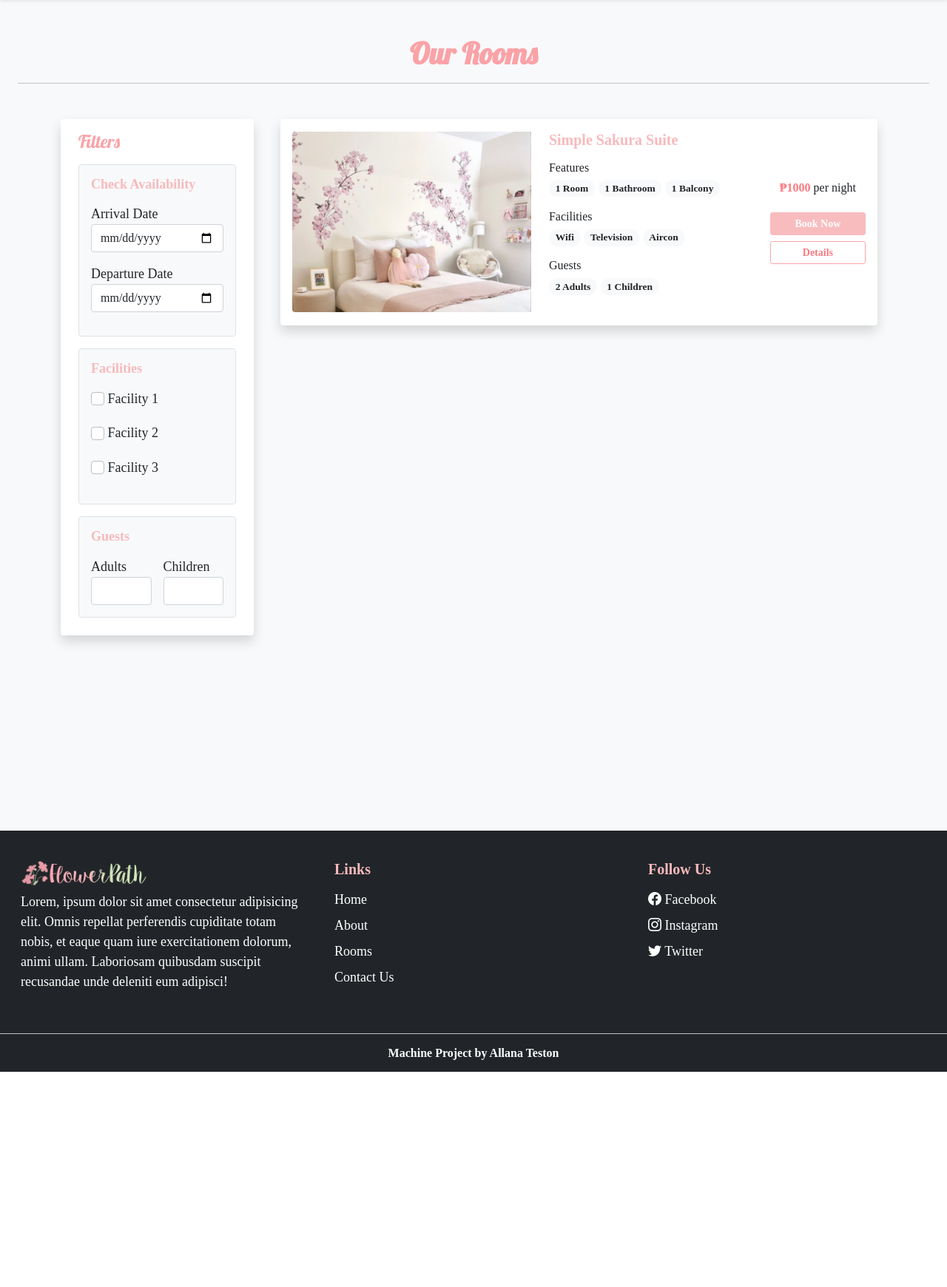
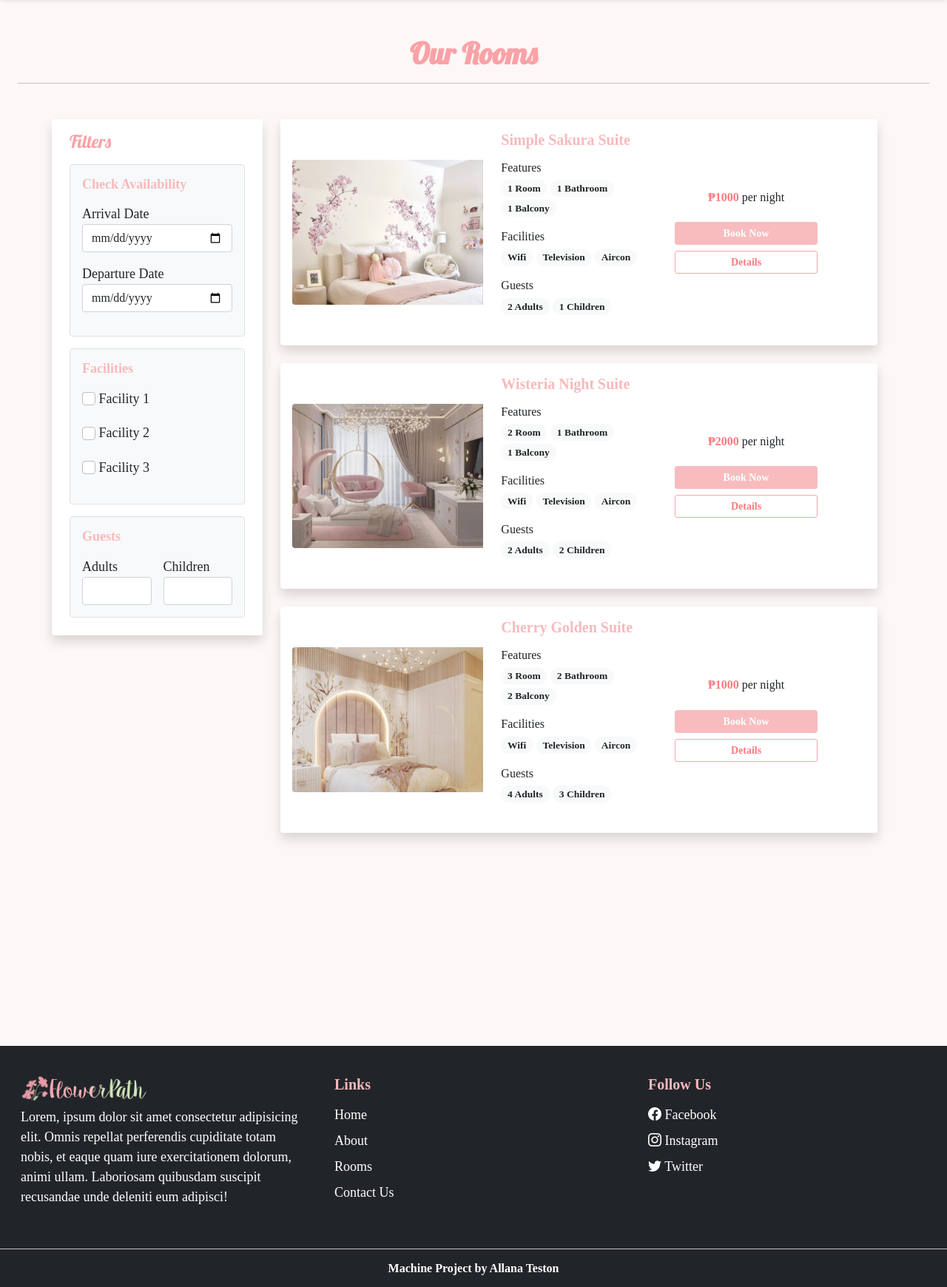
Before and after one commit to Ellesirkall/flower, a PHP site: page /rooms.php in a window 1280 px wide. Shown: the part 71-1811 px from the top of the page at 74% size. Before the commit the page ends 1520 px from the top, so only its background shows below. Run offline with PHP 8.4, Linux system fonts and the light colour scheme.

Commit message:
New changes

```diff
--- a/css/style.css
+++ b/css/style.css
@@ -4,7 +4,7 @@
 }
 
 body {
-    background-color: #ffefef;
+    background-color: #fdf7f7;
     font-family: 'Playfair Display', serif;
     font-size: 18px;
 }
--- a/inc/header.php
+++ b/inc/header.php
@@ -87,7 +87,7 @@
                         <button type="reset" class="btn-close shadow-none" data-bs-dismiss="modal" aria-label="Close"></button>
                     </div>
                     <div class="modal-body">
-                    <span class="badge rounded-pill bg-light text-white mb-3 text-wrap lh-base">
+                    <span class="badge rounded-pill bg-light text-dark mb-3 text-wrap lh-base">
                         Note: Your details must match with your ID (valid id or any government issued ID)
                         as that will be required during check-in.
                     </span>
--- a/index.php
+++ b/index.php
@@ -199,10 +199,10 @@
                     <div class="guests mb-4">
                     <h6 class="mb-1">Guests</h6>
                     <span class="badge rounded-pill bg-light text-dark text-wrap">
-                        4 Adults
+                        2 Adults
                     </span>
                     <span class="badge rounded-pill bg-light text-dark text-wrap">
-                        3 Children
+                        2 Children
                     </span>
                   </div>
                     <div class="rating mb-4">
--- a/rooms.php
+++ b/rooms.php
@@ -11,7 +11,7 @@
         }
     </style>
 </head>
-<body class="bg-light">
+<body>
 
 
 <!-- Header -->
@@ -28,7 +28,7 @@
 
         <!-- Filter -->
 
-        <div class="col-lg-3 col-md-12 mb-lg-0 mb-4">
+        <div class="col-lg-3 col-md-12 mb-lg-0 mb-4 px-lg-0">
             <nav class="navbar navbar-expand-lg navbar-light bg-white rounded shadow">
                 <div class="container-fluid flex-lg-column align-items-stretch lp-bg">
                     <h4 class="mt-2 lobster-regular color-pink">Filters</h4>
@@ -81,10 +81,10 @@
         <div class="col-lg-9 col-md-12 px-4">
             <div class="card mb-4 border-0 shadow">
                 <div class="row g-0 p-3 align-items-center">
-                    <div class="col-md-5 mb-lg-0 mb-md-0 mb-3">
-                        <img src="Images/room-1.png" width="400px" class="img-fluid rounded-start" alt="...">
+                    <div class="col-md-4 mb-lg-0 mb-md-0 mb-3 align-items-center">
+                        <img src="Images/room-1.png" width="900px" class="img-fluid rounded-start">
                     </div>
-                    <div class="col-md-5 px-lg-4 px-md-3 px-0">
+                    <div class="col-md-4 px-lg-4 px-md-3 px-0">
                         <h5 class="mb-3">Simple Sakura Suite</h5>
                         <div class="features mb-3">
                             <h6 class="mb-1">Features</h6>
@@ -120,7 +120,103 @@
                             </span>
                         </div>
                     </div>
-                    <div class="col-md-2 text-center">
+                    <div class="col-md-3 text-center">
+                        <h6 class="mb-4"><span>₱1000</span> per night</h6>
+                        <a href="#" class="btn btn-sm w-100 text-white custom-bg shadow-none mb-2">Book Now</a>
+                        <a href="#" class="btn btn-sm w-100 btn-outline-dark shadow-none">Details</a>
+                    </div>
+                </div>
+            </div>
+            <div class="card mb-4 border-0 shadow">
+                <div class="row g-0 p-3 align-items-center">
+                    <div class="col-md-4 mb-lg-0 mb-md-0 mb-3">
+                        <img src="Images/room-2.png" width="900px" class="img-fluid rounded-start">
+                    </div>
+                    <div class="col-md-4 px-lg-4 px-md-3 px-0">
+                        <h5 class="mb-3">Wisteria Night Suite</h5>
+                        <div class="features mb-3">
+                            <h6 class="mb-1">Features</h6>
+                            <span class="badge rounded-pill bg-light text-dark text-wrap">
+                                2 Room
+                            </span>
+                            <span class="badge rounded-pill bg-light text-dark text-wrap">
+                                1 Bathroom
+                            </span>
+                            <span class="badge rounded-pill bg-light text-dark text-wrap">
+                                1 Balcony
+                            </span>
+                        </div>
+                        <div class="facilities mb-3">
+                            <h6 class="mb-1">Facilities</h6>
+                            <span class="badge rounded-pill bg-light text-dark text-wrap">
+                                Wifi
+                            </span>
+                            <span class="badge rounded-pill bg-light text-dark text-wrap">
+                                Television
+                            </span>
+                            <span class="badge rounded-pill bg-light text-dark text-wrap">
+                                Aircon
+                            </span>
+                        </div>
+                        <div class="guests mb-4">
+                            <h6 class="mb-1">Guests</h6>
+                            <span class="badge rounded-pill bg-light text-dark text-wrap">
+                                2 Adults
+                            </span>
+                            <span class="badge rounded-pill bg-light text-dark text-wrap">
+                                2 Children
+                            </span>
+                        </div>
+                    </div>
+                    <div class="col-md-3 text-center">
+                        <h6 class="mb-4"><span>₱2000</span> per night</h6>
+                        <a href="#" class="btn btn-sm w-100 text-white custom-bg shadow-none mb-2">Book Now</a>
+                        <a href="#" class="btn btn-sm w-100 btn-outline-dark shadow-none">Details</a>
+                    </div>
+                </div>
+            </div>
+            <div class="card mb-4 border-0 shadow">
+                <div class="row g-0 p-3 align-items-center">
+                    <div class="col-md-4 mb-lg-0 mb-md-0 mb-3">
+                        <img src="Images/room-3.png" width="900px" class="img-fluid rounded-start">
+                    </div>
+                    <div class="col-md-4 px-lg-4 px-md-3 px-0">
+                        <h5 class="mb-3">Cherry Golden Suite</h5>
+                        <div class="features mb-3">
+                            <h6 class="mb-1">Features</h6>
+                            <span class="badge rounded-pill bg-light text-dark text-wrap">
+                                3 Room
+                            </span>
+                            <span class="badge rounded-pill bg-light text-dark text-wrap">
+                                2 Bathroom
+                            </span>
+                            <span class="badge rounded-pill bg-light text-dark text-wrap">
+                                2 Balcony
+                            </span>
+                        </div>
+                        <div class="facilities mb-3">
+                            <h6 class="mb-1">Facilities</h6>
+                            <span class="badge rounded-pill bg-light text-dark text-wrap">
+                                Wifi
+                            </span>
+                            <span class="badge rounded-pill bg-light text-dark text-wrap">
+                                Television
+                            </span>
+                            <span class="badge rounded-pill bg-light text-dark text-wrap">
+                                Aircon
+                            </span>
+                        </div>
+                        <div class="guests mb-4">
+                            <h6 class="mb-1">Guests</h6>
+                            <span class="badge rounded-pill bg-light text-dark text-wrap">
+                                4 Adults
+                            </span>
+                            <span class="badge rounded-pill bg-light text-dark text-wrap">
+                                3 Children
+                            </span>
+                        </div>
+                    </div>
+                    <div class="col-md-3 text-center">
                         <h6 class="mb-4"><span>₱1000</span> per night</h6>
                         <a href="#" class="btn btn-sm w-100 text-white custom-bg shadow-none mb-2">Book Now</a>
                         <a href="#" class="btn btn-sm w-100 btn-outline-dark shadow-none">Details</a>
@@ -128,6 +224,8 @@
                 </div>
             </div>
         </div>
+
+
 
 
     </div>
```
Also changed, not shown: 1 other file.
